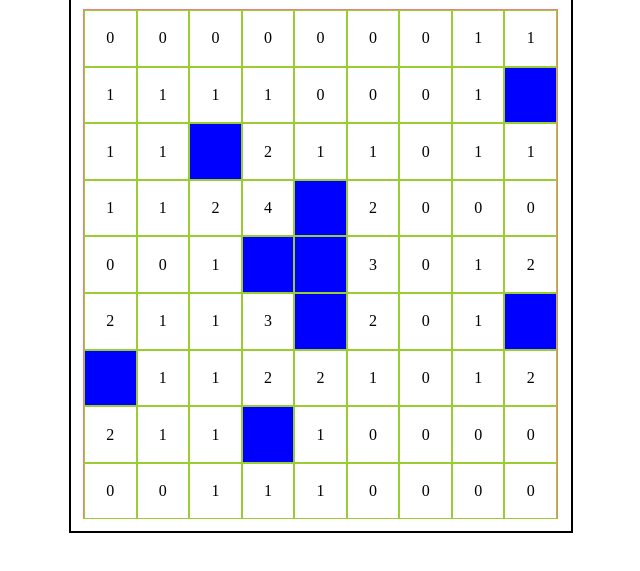
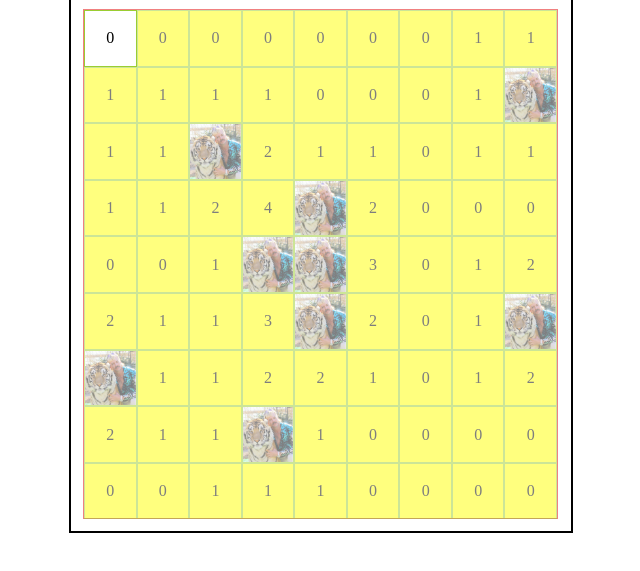
Before and after one commit to emmajphillips/SEI-project-one, a plain HTML site: page index.html in a window 1280 px wide. Both pictures are taken after a click on the element 429 px from the left and 189 px from the top of the page. Shown: the part 151-722 px from the top of the page, without its empty margins (319-959 px from the left). Drawn offline with Linux system fonts and the light colour scheme.

Commit message:
covered cells through CSS opacity, issue now with maintaining gridlines when opacity set to 0

```diff
--- a/scripts/app.js
+++ b/scripts/app.js
@@ -21,6 +21,7 @@ function init() {
       grid.appendChild(cell)
       cells.push(cell)
     }
+    cells.forEach(cell => cell.classList.add('unclicked'))
   }
 
   function startGame() {
@@ -47,33 +48,33 @@ function init() {
       const bottomRightNeighbour = width + 1 // 10
       const topLeftNeighbour = (-width - 1) // -10
       const bottomLeftNeighbour = width - 1 // 8
-      if (cells[index + 1] && cells[index + 1].hasAttributes()) {
+      if (cells[index + 1] && cells[index + 1].classList.contains('joe')) {
         joeCounter += 1
       }
-      if (cells[index - 1] && cells[index - 1].hasAttributes()) {
+      if (cells[index - 1] && cells[index - 1].classList.contains('joe')) {
         joeCounter += 1
       }
-      if (cells[index + topNeighbour] && cells[index + topNeighbour].hasAttributes()) {
+      if (cells[index + topNeighbour] && cells[index + topNeighbour].classList.contains('joe')) {
         joeCounter += 1
       }
-      if (cells[index + bottomNeighbour] && cells[index + bottomNeighbour].hasAttributes()) {
+      if (cells[index + bottomNeighbour] && cells[index + bottomNeighbour].classList.contains('joe')) {
         joeCounter += 1
       }
-      if (cells[index + topRightNeighbour] && cells[index + topRightNeighbour].hasAttributes()) {
+      if (cells[index + topRightNeighbour] && cells[index + topRightNeighbour].classList.contains('joe')) {
         joeCounter += 1
       }
-      if (cells[index + bottomRightNeighbour] && cells[index + bottomRightNeighbour].hasAttributes()) {
+      if (cells[index + bottomRightNeighbour] && cells[index + bottomRightNeighbour].classList.contains('joe')) {
         joeCounter += 1
       }
-      if (cells[index + topLeftNeighbour] && cells[index + topLeftNeighbour].hasAttributes()) {
+      if (cells[index + topLeftNeighbour] && cells[index + topLeftNeighbour].classList.contains('joe')) {
         joeCounter += 1
       }
-      if (cells[index + bottomLeftNeighbour] && cells[index + bottomLeftNeighbour].hasAttributes()) {
+      if (cells[index + bottomLeftNeighbour] && cells[index + bottomLeftNeighbour].classList.contains('joe')) {
         joeCounter += 1
       }
       cell.textContent = joeCounter
 
-      if (cells[index].hasAttributes()) {
+      if (cells[index].classList.contains('joe')) {
         cell.textContent = ''
       }
     })
@@ -82,6 +83,7 @@ function init() {
 
   function playerMove(event) {
     console.log(event.target)
+    event.target.classList.remove('unclicked')
     if (event.target.classList.contains('joe')) {
       alert('You lose')
     }
--- a/styles/main.css
+++ b/styles/main.css
@@ -57,14 +57,13 @@ button {
   width: 10%;
 }
 
-.grid div.joe {
-  background-color: blue;
-  background-repeat: no-repeat;
-  background-size: contain;
+.unclicked {
+  background-color: yellow;
+  opacity: 0.5;
 }
 
-.overlay {
-  background-color: white;
-  width: 100%;
-  position: absolute;
+.grid div.joe {
+  background-image: url(../assets/joe-exotic.jpg);
+  background-repeat: no-repeat;
+  background-size: cover;
 }
```
Also changed, not shown: assets/joe-exotic.jpg (added).
